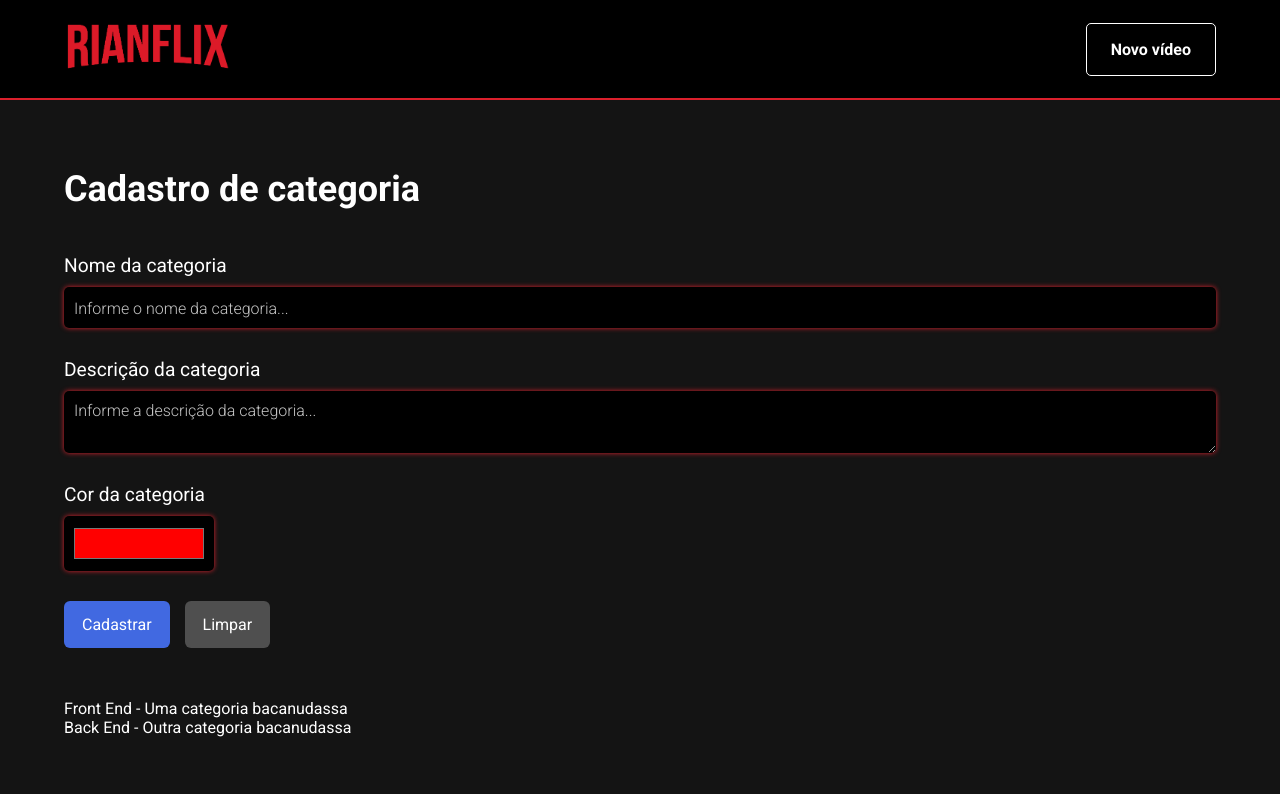
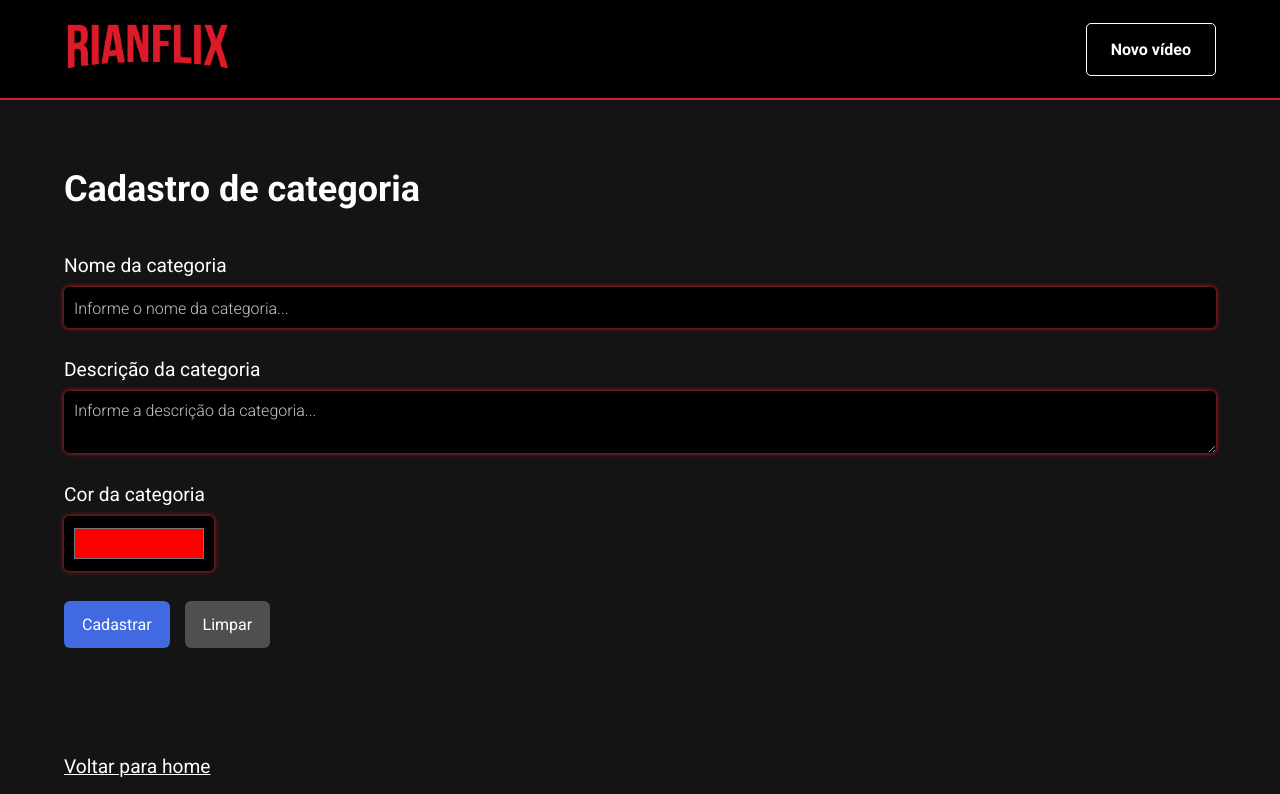
Before and after one commit to RianMarlon/Rianflix, a React (Create React App) app: page /cadastro/categoria in a window 1280 px wide. Shown: the top 794 px of the page. Built offline with nearby package versions, Linux system fonts and the light colour scheme; data requests are answered from the project's data file; the HTML template or start-up script is replaced by a standard one.

Commit message:
Implementando o cadastro de categorias(método post)

```diff
--- a/db.json
+++ b/db.json
@@ -1,16 +1,5 @@
 {
   "categories": [
-    {
-      "id": 1,
-      "name": "Front End",
-      "description": "Uma categoria bacanudassa",
-      "color": "#CBD1FF"
-    },
-    {
-      "id": 2,
-      "name": "Back End",
-      "description": "Outra categoria bacanudassa",
-      "color": "#CBD1FF"
-    }
+
   ]
 }
--- a/src/pages/cadastreCategory/CadastreCategory.jsx
+++ b/src/pages/cadastreCategory/CadastreCategory.jsx
@@ -35,14 +35,29 @@ export default function CadastreCategory() {
     setCategory(newCategory);
   }
 
+  function getUpdatedCategories(newCategory) {
+    const newCategories = categories.filter((c) => c.id !== newCategory.id);
+    newCategories.unshift(newCategory);
+    setCategories(newCategories);
+  }
+
+  function clear() {
+    setCategory({ ...initialState });
+  }
+
+  function save() {
+    if (!category.name.trim() || !category.description.trim()) return;
+
+    axios.post(URL_BASE, category)
+      .then((resp) => {
+        getUpdatedCategories(resp.data);
+        clear();
+      });
+  }
+
   function handleSubmit(event) {
     event.preventDefault();
-    setCategories([...categories, category]);
-  }
-
-  function reset(event) {
-    event.preventDefault();
-    setCategories([]);
+    save();
   }
 
   return (
@@ -72,7 +87,7 @@ export default function CadastreCategory() {
         />
 
         <FormField
-          idField="cor-categoria"
+          idField="color-category"
           type="color"
           name="color"
           label="Cor da categoria"
@@ -82,13 +97,13 @@ export default function CadastreCategory() {
 
         <FormButtonGroup>
           <Button className="register" onClick={handleSubmit}>Cadastrar</Button>
-          <Button className="clean" onClick={reset}>Limpar</Button>
+          <Button className="clean" onClick={clear}>Limpar</Button>
         </FormButtonGroup>
       </Form>
 
       <ul>
         { categories.map((category) => (
-          <li key={category.name}>
+          <li key={category.id}>
             {category.name}
             {' '}
             -
```
